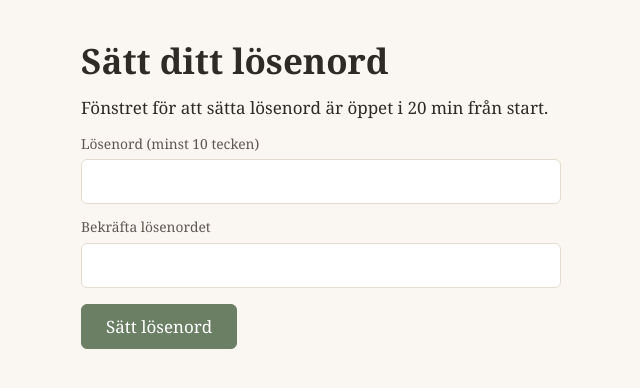
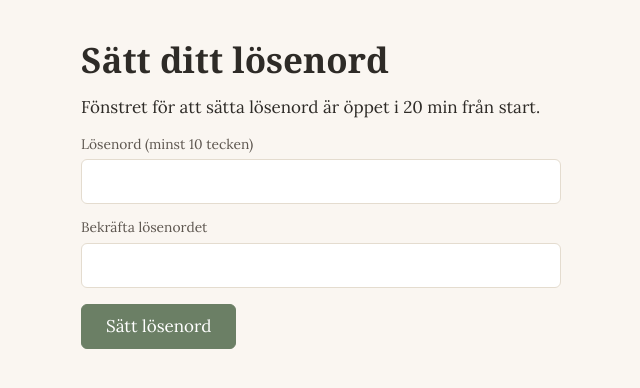
Before and after one commit to bryn1/liselott, a Flask app: page /satt-loesenord in a window 1280 px wide. Shown: the top 388 px of the page, without its empty margins (215-855 px from the left). Run offline with Flask 3, Linux system fonts and the light colour scheme; data that the repository does not hold is empty.

Commit message:
T7.3 — typography: self-hosted Lora 400/700 + OFL, one serif voice (§9 'type')
lora-400/700.woff2 fetched from the Google Fonts static host (latin subset,
css2 @font-face URLs), OFL 1.1 license committed AND served beside the fonts.
@font-face x2 with font-display: swap; src paths RELATIVE to app.css so the
single §6.5 mount mechanism carries the fonts under any prefix — no second
mechanism, no CDN. Test-first: 4 new test_static.py cases (faces+swap, wOF2
bytes served 200, license served 200, resolves under a custom prefix) FAILED
before the assets landed; 17 passed after (incl. test_prefix).
DoD: pytest -q tests/test_static.py exits 0.

```diff
--- a/app/static/css/app.css
+++ b/app/static/css/app.css
@@ -27,6 +27,26 @@
 }
 
 * { box-sizing: border-box; }
+
+/* §9 "type": Lora 400/700 self-hosted (OFL, see static/fonts/LICENSE-OFL.txt),
+   one serif voice for ALL text; the src paths are RELATIVE to this stylesheet,
+   so the §6.5 mount prefix carries the fonts too (T7.3, never a second
+   mechanism). font-display: swap — the text is painted in the fallback face
+   immediately and the serif takes over when it lands. */
+@font-face {
+  font-family: "Lora";
+  font-style: normal;
+  font-weight: 400;
+  font-display: swap;
+  src: url("../fonts/lora-400.woff2") format("woff2");
+}
+@font-face {
+  font-family: "Lora";
+  font-style: normal;
+  font-weight: 700;
+  font-display: swap;
+  src: url("../fonts/lora-700.woff2") format("woff2");
+}
 
 html { font-size: 17px; }
 
```
Also changed, not shown: tests/test_static.py (+48 -0 lines), app/static/fonts/LICENSE-OFL.txt (added), app/static/fonts/lora-400.woff2 (added), app/static/fonts/lora-700.woff2 (added).
